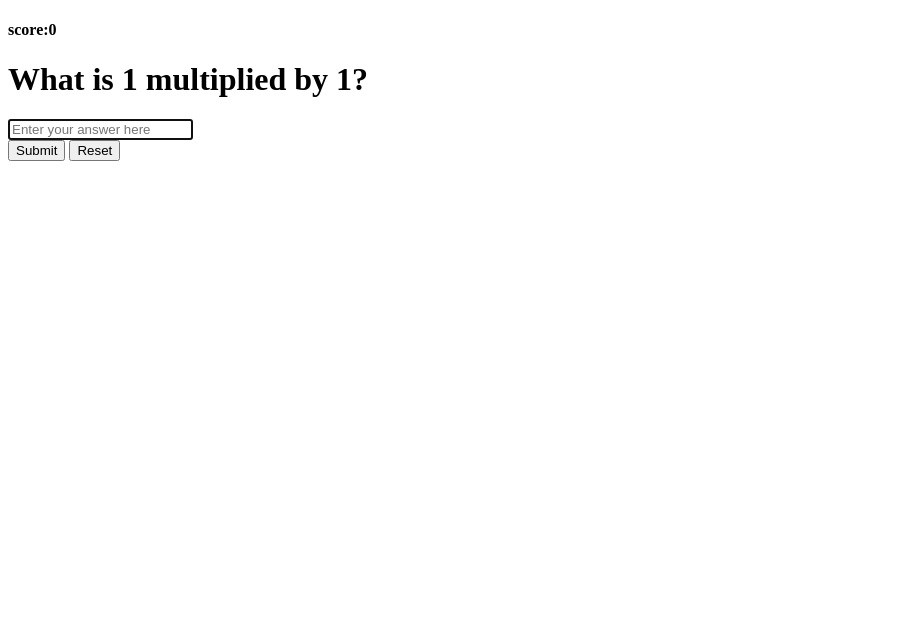
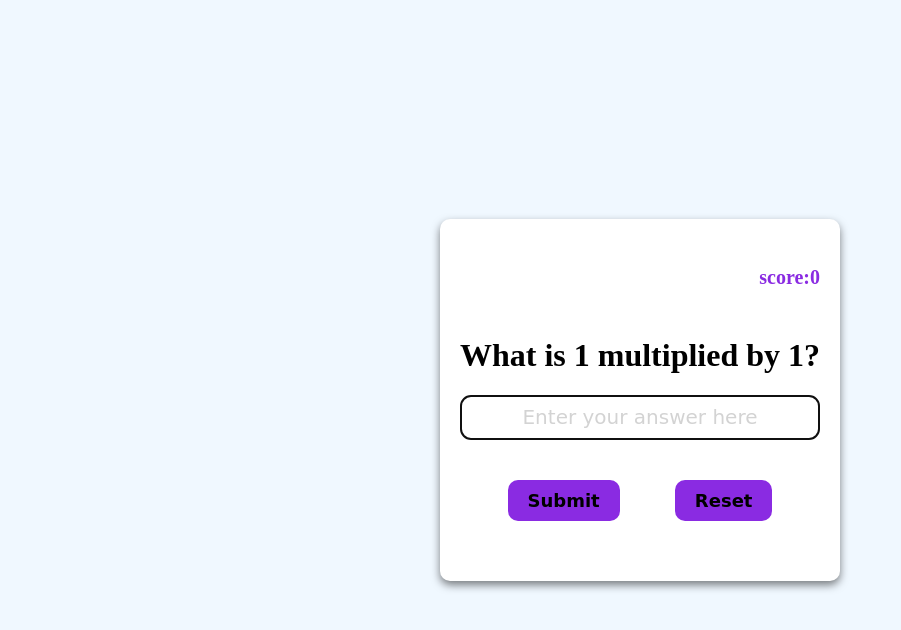
Before and after one commit to midnightmoet/multiplication-app, a plain HTML site: page index.html in a window 1280 px wide. Shown: the whole page, without its empty margins (0-901 px from the left). Drawn offline with Linux system fonts and the light colour scheme.

Commit message:
Style complete

```diff
--- a/index.html
+++ b/index.html
@@ -10,7 +10,7 @@
   </head>
   <body>
     <form class="form" id="form">
-      <h4 class="score" id="" score>score:0</h4>
+      <h4 class="score" id="score">score:0</h4>
       <h1 id="question">What is 1 multiplied by 1?</h1>
       <input
         type="text"
@@ -22,7 +22,7 @@
       />
         <div class="btn-container">
             <button class="btn">Submit</button>
-            <button class="resetBtn">Reset</button>
+            <button class="btn resetBtn">Reset</button>
         </div>
     </form>
     <!-- JS -->
--- a/style.css
+++ b/style.css
@@ -0,0 +1,80 @@
+body {
+    margin: 0;
+    display: flex;
+    justify-content: center;
+    align-items: center;
+    height: 100vh;
+    text-align: center;
+    background: aliceblue;
+}
+
+.form {
+    display: flex;
+    flex-direction: column;
+    justify-content: space-around;
+    background: white;
+    padding: 20px;
+    margin: 10px;
+    border-radius: 10px;
+    box-shadow: 0 4px 8px rgba(0, 0, 0, 0.5);
+}
+
+.input {
+    display: block;
+    width: 100%;
+    box-sizing: border-box;
+    font-size: 20px;
+    text-align: center;
+    padding: 10px;
+    border-radius: 10px;
+    border: 1px solid blueviolet;
+    color: blueviolet;
+}
+
+.input:hover {
+    border: 1px solid black;
+    color: black;
+    box-shadow: 0 4px 8px rgba(0, 0, 0, 0.5);
+    transition: all 0.3s ease-in-out;
+}
+
+.input::placeholder {
+    color: lightgray;
+    font-family: cursive;
+}
+
+.btn-container {
+    display: flex;
+    justify-content: space-around;
+    align-items: center;
+    margin: 20px;
+}
+
+.btn {
+    background: blueviolet;
+    color: black;
+    font-weight: bold;
+    font-size: 18px;
+    font-family: cursive;
+    border: none;
+    padding: 10px 20px;
+    margin: 20px 0;
+    border-radius: 10px;
+    cursor: pointer;
+    transition: all 0.3s ease-in-out;
+}
+
+.btn:hover {
+    filter: brightness(0.9);
+    background: black;
+    color: blueviolet;
+    cursor: pointer;
+    padding: 15px 20px;
+    box-shadow: 0 4px 8px rgba(255 , 255, 255, 0.5);
+}
+
+.score {
+    color: blueviolet;
+    text-align: right;
+    font-size: 20px;
+}
```
